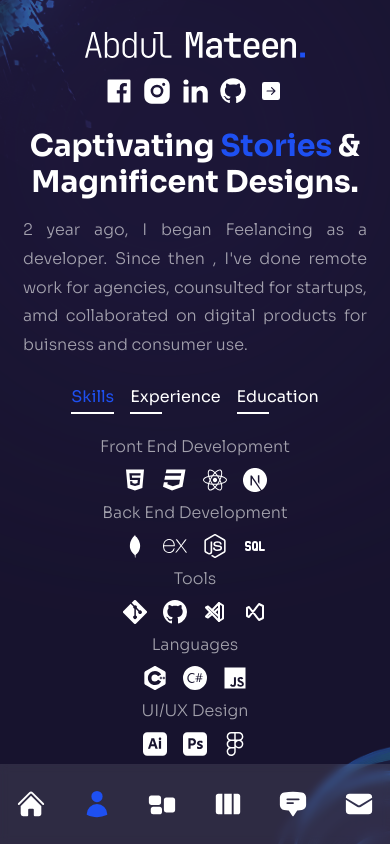
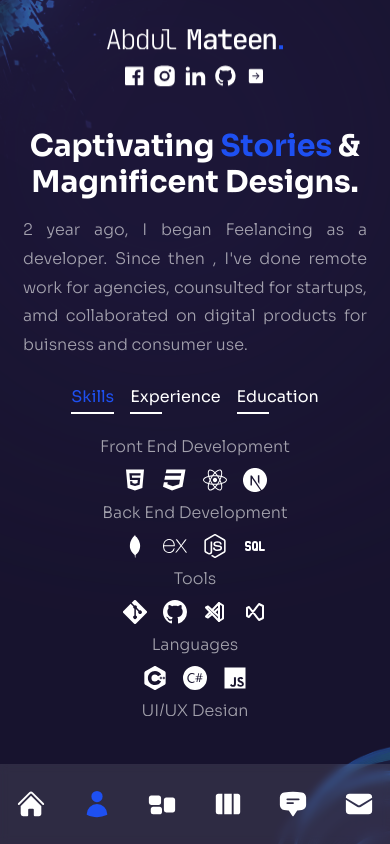
Before and after one commit to AbdulMateenzwl/Portfolio, a Next.js app: page /about in a window 390 px wide. Built offline with nearby package versions, Linux system fonts and the light colour scheme.

Commit message:
home, contact, about responsive for sm,md devices

```diff
--- a/components/Header.js
+++ b/components/Header.js
@@ -6,7 +6,7 @@ import Socials from '../components/Socials';
 
 const Header = () => {
 	return (
-		<header className='absolute z-30 w-full flex items-center px-16 xl:px-0 xl:h-[90px]'>
+		<header className='headtest'>
 			<div className='container mx-auto'>
 				<div className='flex flex-col lg:flex-row justify-between items-center gap-y-6 py-8'>
 					<Link href={'/'}>
--- a/pages/about/index.js
+++ b/pages/about/index.js
@@ -101,8 +101,8 @@ const About = () => {
 			>
 				<Avatar />
 			</motion.div>
-			<div className='container mx-auto h-full flex flex-col items-center xl:flex-row gap-x-6'>
-				{/* text */}
+			{/* text */}
+			<div className='container overflow-auto-sm mx-auto h-full flex flex-col items-center xl:flex-row gap-x-6'>
 				<div className='flex-1 flex flex-col justify-center'>
 					<motion.h2
 						variants={fadeIn('right', 0.2)}
--- a/pages/contact/index.js
+++ b/pages/contact/index.js
@@ -58,7 +58,7 @@ const Contact = () => {
 		<>
 			<div className='h-full bg-primary/30 '>
 				<div className='container mx-auto py-32 text-center xl:text-left flex items-center justify-center h-full  '>
-					<div className='flex flex-col w-full max-w-[700px] '>
+					<div className='max-h-[65vh] overflow-auto-sm flex flex-col w-full max-w-[700px] '>
 						<motion.h2
 							variants={fadeIn('up', 0.2)}
 							initial='hidden'
--- a/pages/services/index.js
+++ b/pages/services/index.js
@@ -12,7 +12,7 @@ const Services = () => {
 		<div className='h-full bg-primary/30 flex items-center'>
 			<Circles />
 			<div className='container mx-auto'>
-				<div className='flex flex-col xl:flex-row gap-x-8 '>
+				<div className='flex overflow-auto-sm flex-col xl:flex-row gap-x-8 max-h-[60vh] my-auto'>
 					<div className='text-center flex xl:w-[30vw] flex-col lg:text-left mb-4 xl:mb-0'>
 						<motion.h2
 							variants={fadeIn('up', 0.2)}
--- a/styles/globals.css
+++ b/styles/globals.css
@@ -80,7 +80,7 @@
 	border-color: rgb(20 80 241 / var(--tw-border-opacity));
 }
 
-.testing {
+/* .testing {
 	height: 100px;
 	display: none;
 	background-color: red;
@@ -88,3 +88,39 @@
 		display: block;
 	}
 }
+
+.test1 {
+	height: 100vh;
+	@media screen and (max-width: 1200px) {
+		padding-bottom: 240px;
+	}
+}
+.test2 {
+	overflow-y: auto;
+	@media screen and (max-width: 1200px) {
+		margin-top: 110px;
+	}
+}
+
+.test-border {
+	border: 1px solid red;
+} */
+
+.headtest {
+	position: absolute;
+	z-index: 30;
+	width: 100%;
+	display: flex;
+	align-items: center;
+	padding: 0 16px;
+	@media screen and (max-width: 1200px) {
+		scale: 0.8;
+		top: -10px;
+	}
+}
+
+.overflow-auto-sm{
+	@media screen and (max-width: 1200px) {
+		overflow-y: auto;
+	}
+}
```
